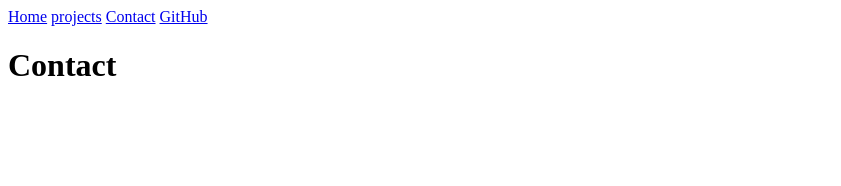
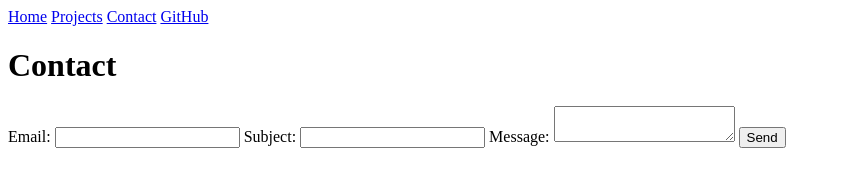
Before and after one commit to WENDINGHE0923/portfolio, a plain HTML site: page contact/index.html in a window 1280 px wide. Shown: the whole page, without its empty margins (0-841 px from the left). Drawn offline with Linux system fonts and the light colour scheme.

Commit message:
add Basic Contact Form

```diff
--- a/contact/index.html
+++ b/contact/index.html
@@ -6,10 +6,23 @@
 <body>
     <nav>
         <a href="/">Home</a>
-        <a href="/projects/">projects</a>
+        <a href="/projects/">Projects</a>
         <a href="/contact/">Contact</a>
         <a href="https://github.com/WENDINGHE0923" target="_blank">GitHub</a>
     </nav>
     <h1>Contact</h1>
+    <form action="weh057@ucsd.edu">
+    <label>Email:
+        <input name="email" type="email">
+    </label>
+    <label>Subject:
+        <input name="subject">
+    </label>
+    <label>Message:
+        <textarea name="body"></textarea>
+    </label>
+    <button>Send</button>
+</form>
+
 </body>
 </html>
```
